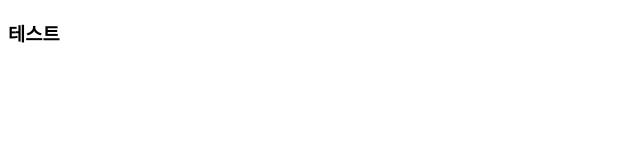
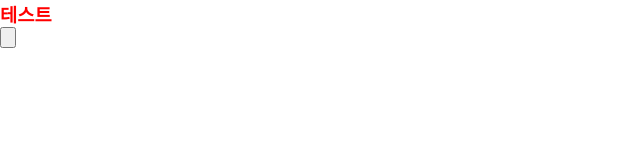
Before and after one commit to bsanjun0417/test2024, a plain HTML site: page index.html in a window 1280 px wide. Shown: the whole page, without its empty margins (0-640 px from the left). Drawn offline with Linux system fonts and the light colour scheme.

Commit message:
두번째

```diff
--- a/index.html
+++ b/index.html
@@ -4,8 +4,10 @@
     <meta charset="UTF-8">
     <meta name="viewport" content="width=device-width, initial-scale=1.0">
     <title>Document</title>
+    <link rel="stylesheet" href="main.css">
 </head>
 <body>
     <h3>테스트</h3>
+    <input type="button" />
 </body>
 </html>
```
